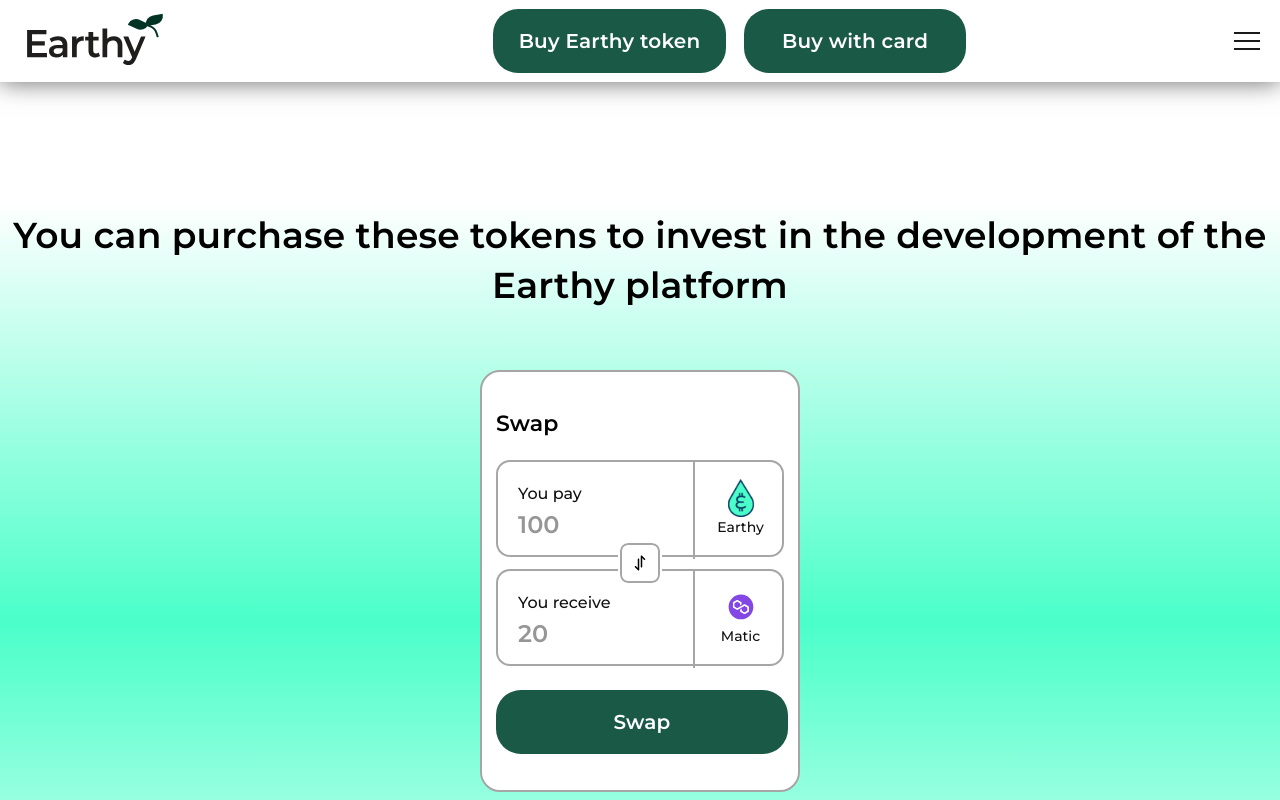
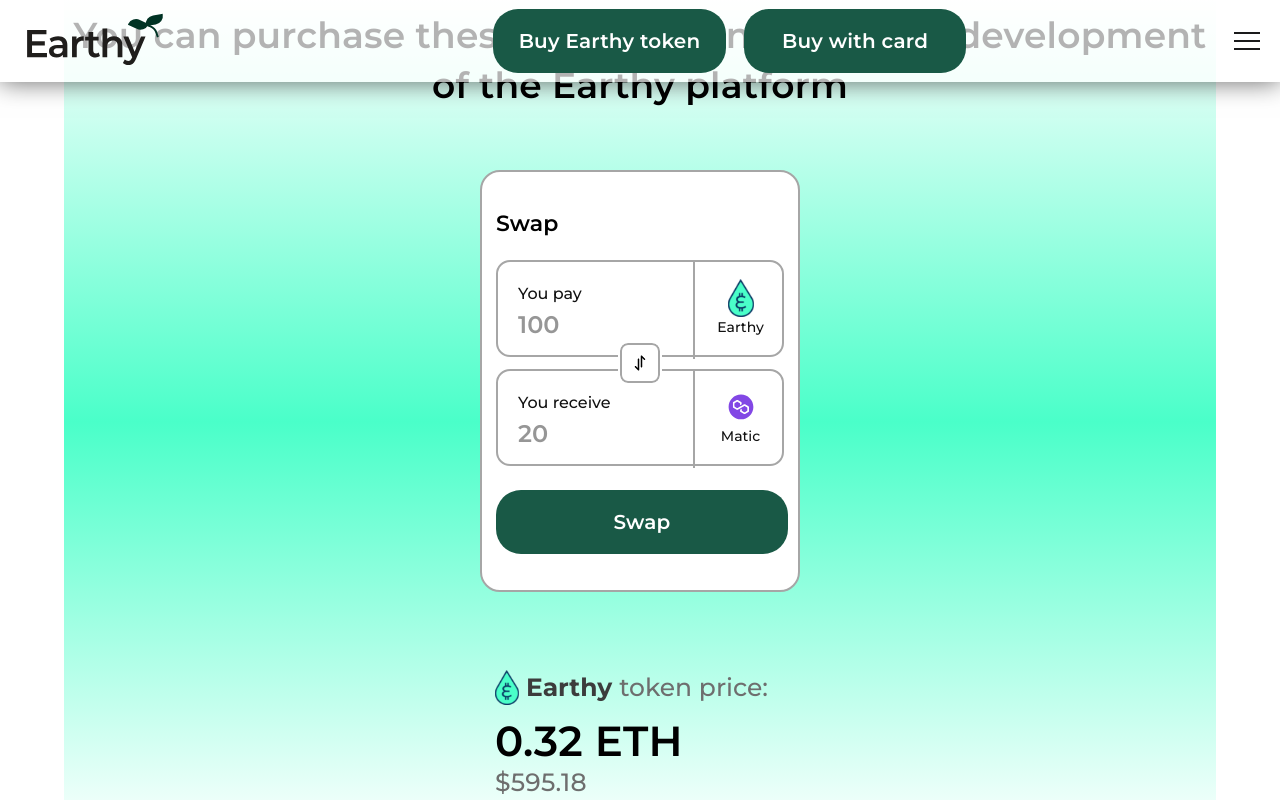
Before and after one commit to DMCprogs/earthry, a Next.js app: page /buy_token in a window 1280 px wide. Shown: the top 800 px of the page. Built offline with nearby package versions, Linux system fonts and the light colour scheme.

Commit message:
fix wrapper buy_token

```diff
--- a/src/app/buy_token/page.tsx
+++ b/src/app/buy_token/page.tsx
@@ -8,11 +8,11 @@
     DivEarthyBigImgSC,
     PTextRewardSC,
     PTextDestinationSC,
-    // H2LeaderboardTitleSC,
+    H2LeaderboardTitleSC,
     DivForButtonContain
   } from "./styles.buy_token";
 
-// import { DivDefaultContainerSC } from "../styles.page";
+import { DivDefaultContainerSC } from "../styles.page";
 import ButtonWrapper from "../components/custom_button";
 
 import SwapBlock from "../components/swapBlock/SwapBlock";
@@ -20,14 +20,14 @@
 import ChainConvert from "./chainConvert/ChainConvert";
 import ConvertDiagram from "./convertDiagram/ConvertDiagram";
 import EstimatedPrice from "./estimatedPrice/EstimatedPrice";
-// import LeaderBoardRow from "../components/leaederboard_row";
+// import LeaderBoardRow from "../components/leaderboard_row";
 
 import earthyImg from '../images/eth_logo.svg';
 import StepsBuyToken from "./stepsBuyToken/StepsBuyToken";
 
 const BuyToken = () => {
   return (
-  <DivWrapperContentSC>
+  <DivDefaultContainerSC>
     <DivWrapperGradientSC>
       <H2SC>You can purchase these tokens to invest in the development  of the Earthy platform</H2SC>
       <SwapBlock />
@@ -42,7 +42,7 @@
     <DivWrapperGradientLightSC>
       <PTextDestinationSC>This money will be used to develop the Earthy platform and fund its development, after which the mainnet tokens will be airdropped to the wallet which purchased the dev tokens</PTextDestinationSC>
       <EstimatedPrice />
-      {/* <H2LeaderboardTitleSC>Leaderboard</H2LeaderboardTitleSC> */}
+      <H2LeaderboardTitleSC>Leaderboard</H2LeaderboardTitleSC>
     </DivWrapperGradientLightSC>
 
       <DivForButtonContain>
@@ -67,7 +67,7 @@
         <span>Buy Earthy Token</span>
       </ButtonWrapper>
     </div>
-  </DivWrapperContentSC>
+  </DivDefaultContainerSC>
 )
 };
 
```
